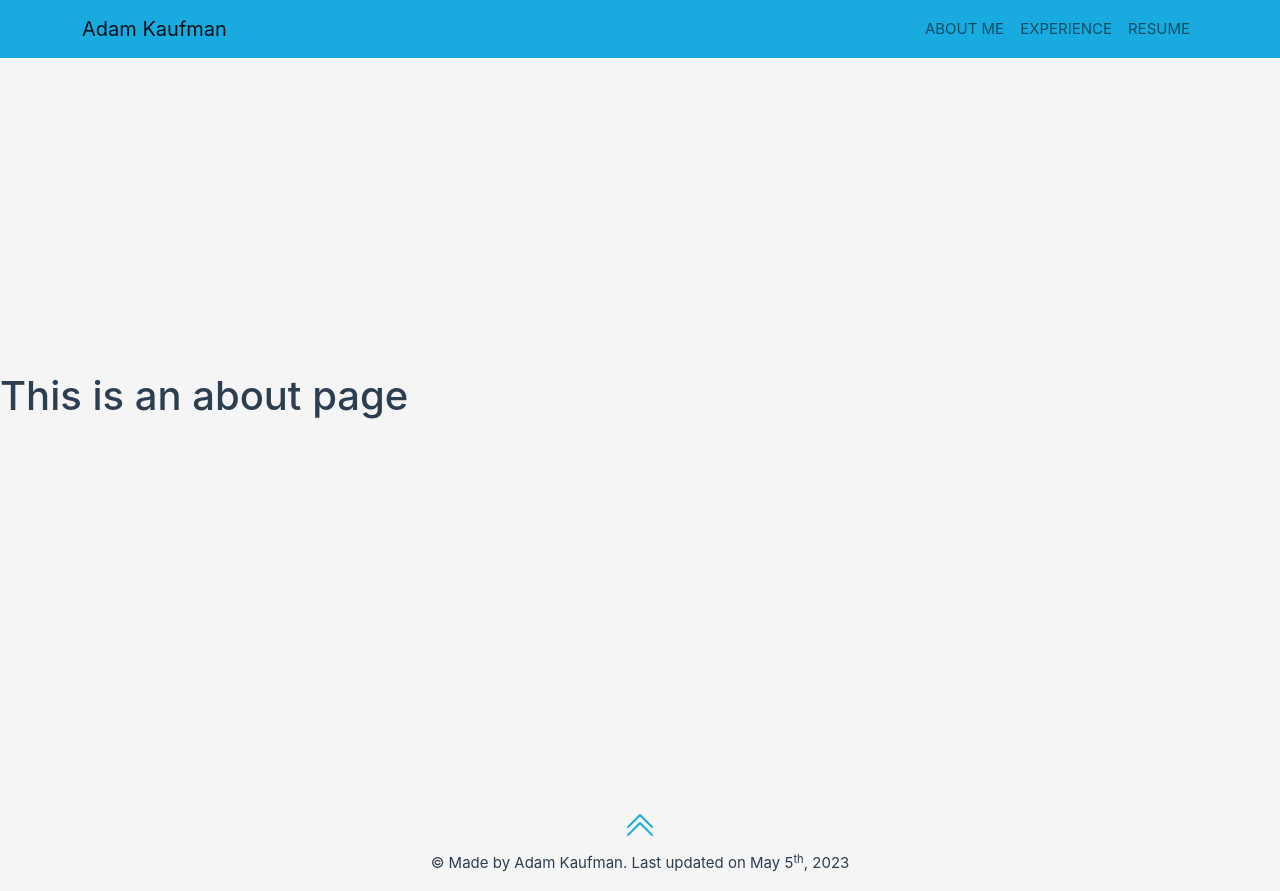
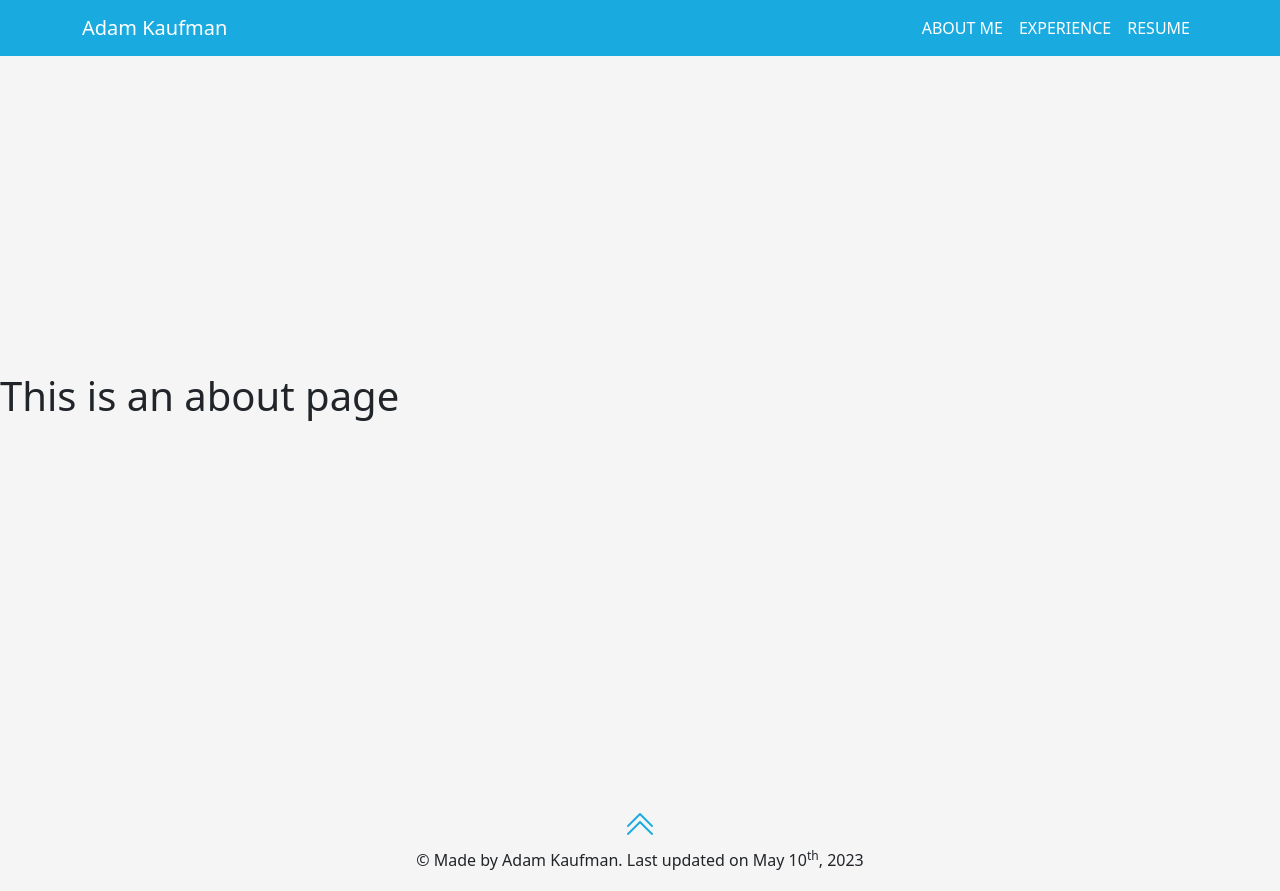
Before and after one commit to awk11/Adam-Website, a Vue app in the folder Adam-Website/: page /about in a window 1280 px wide. Built offline with nearby package versions, Linux system fonts and the light colour scheme.

Commit message:
Integrated sass and moved styling over to scss file

```diff
--- a/Adam-Website/package.json
+++ b/Adam-Website/package.json
@@ -1,7 +1,7 @@
 {
   "name": "adam-website",
   "description": "Adam Kaufman's Personal Website",
-  "version": "0.0.1",
+  "version": "0.0.4",
   "private": true,
   "scripts": {
     "dev": "vite",
@@ -33,7 +33,9 @@
     "eslint-plugin-vue": "^9.11.0",
     "prettier": "^2.8.8",
     "sass": "^1.62.1",
+    "sass-loader": "^13.2.2",
     "start-server-and-test": "^2.0.0",
-    "vite": "^4.3.4"
+    "vite": "^4.3.4",
+    "vite-plugin-sass": "^0.1.0"
   }
 }
--- a/Adam-Website/src/App.vue
+++ b/Adam-Website/src/App.vue
@@ -37,6 +37,12 @@ function toggleNav () {
 		<a href="#top" title="To Top">
 			<span class="bi bi-chevron-double-up style-color"></span>
 		</a>
-		<p>&copy; Made by Adam Kaufman. Last updated on May 5<sup>th</sup>, 2023</p>
+		<p>&copy; Made by Adam Kaufman. Last updated on May 10<sup>th</sup>, 2023</p>
 	</footer>
 </template>
+
+<!-- <style scoped>
+.nav-link, .navbar-brand {
+	color: white;
+}
+</style> -->
--- a/Adam-Website/src/assets/main.css
+++ b/Adam-Website/src/assets/main.css
@@ -2,14 +2,16 @@
 /*TODO: finish styling*/
 #app {
   margin: 0 auto;
-  /* padding: 2rem; */
-	/* padding-top: 80px; */
-
   font-weight: normal;
 }
 
 body {
+	min-height: 100vh;
 	background-color: whitesmoke;
+	transition: color 0.5s, background-color 0.5s;
+	text-rendering: optimizeLegibility;
+  -webkit-font-smoothing: antialiased;
+  -moz-osx-font-smoothing: grayscale;
 }
 
 a,
--- a/Adam-Website/src/assets/styles.scss
+++ b/Adam-Website/src/assets/styles.scss
@@ -1,19 +1,110 @@
-@import "bootstrap/scss/bootstrap";
+// @import "bootstrap/scss/bootstrap";
 
+$theme-color: #19aae0;
 
 #app {
   margin: 0 auto;
-  padding: 2rem;
-
   font-weight: normal;
 }
 
-body {
-	background-color: skyblue;
+#welcome {
+	background-color: $theme-color;
+	color: white;
+	padding: 60px 50px;
+	font-family: Montserrat, sans-serif;
+	margin-bottom: 0;
 }
 
+#about {
+	color: white;
+	background-color: red;
+	padding: 60px 50px;
+}
+
+#experience {
+	color: white;
+	background-color: green;
+	padding: 60px 50px;
+}
+
+#resume {
+	color: white;
+	background-color: purple;
+	padding: 60px 50px;
+}
+
+body {
+	min-height: 100vh;
+	background-color: whitesmoke;
+	transition: color 0.5s, background-color 0.5s;
+	text-rendering: optimizeLegibility;
+  -webkit-font-smoothing: antialiased;
+  -moz-osx-font-smoothing: grayscale;
+}
+
+//App
 .navbar {
-	background-color: #19aae0;
+	background-color: $theme-color;
 	opacity: 1;
 	color: white;
 }
+
+.nav-link, .navbar-brand {
+	color: white;
+}
+
+
+.style-color {
+	color: $theme-color;
+	font-size: 2rem;
+}
+
+//Resume
+iframe {
+	width: 75%;
+	height: 480px;
+}
+
+// Poject Modal
+.carousel-item img, video {
+	cursor: pointer;
+}
+
+
+//Project Tile
+.prj{
+	position: relative;
+	max-width: 250px;
+	max-height: 250px;
+	margin: auto;
+	margin-bottom: 10px;
+
+	img {
+		-webkit-transition: opacity .75s ease-in-out;
+		-moz-transition: opacity .75s ease-in-out;
+		-o-transition: opacity .75s ease-in-out;
+		transition: opacity .75s ease-in-out;
+		-webkit-box-shadow: 0 1px 2px rgba(0, 0, 0, .075);
+		box-shadow: 0 1px 2px rgba(0, 5, 0, .075);
+
+		&.normal {
+				position: relative;
+				margin: auto;
+				max-width: 250px;
+				max-height: 250px;
+		}
+
+		&.onhover {
+				opacity: 0;
+				position: absolute;
+				top: 0px;
+				left: 0px;
+				max-width: 250px;
+				max-height: 250px;
+		}
+	}
+
+	&:hover > img.onhover {
+		opacity: 1;
+	}
+}
--- a/Adam-Website/src/components/BiographyChunk.vue
+++ b/Adam-Website/src/components/BiographyChunk.vue
@@ -2,11 +2,11 @@
 import { ref } from 'vue';
 import axios from 'axios'
 
+const loading = ref(true);
 const bioBlurb = ref("");
 const interests = ref([]);
 const skills = ref([]);
 const contacts = ref({})
-const loading = ref(true);
 
 axios.get("http://localhost:11001/getBio")
 	.then(response => {
@@ -35,8 +35,7 @@ axios.get("http://localhost:11001/getBio")
 			<div class="row">
 				<div v-if="loading" class="loading">Loading...</div>
 				<div v-else class="col-sm-10">
-					<h4>
-						{{ bioBlurb }}
+					<h4 v-html="bioBlurb">
 					</h4>
 				</div>
 			</div>
--- a/Adam-Website/src/components/ExperienceChunk.vue
+++ b/Adam-Website/src/components/ExperienceChunk.vue
@@ -5,8 +5,8 @@ import Tile from '../scripts/tile.js';
 
 import axios from 'axios'
 
+const loading = ref(true);
 const projTiles = ref({});
-const loading = ref(true);
 GetProjects("Professional");
 
 async function GetProjects(type) {
--- a/Adam-Website/src/components/ResumeChunk.vue
+++ b/Adam-Website/src/components/ResumeChunk.vue
@@ -2,8 +2,8 @@
 import { ref } from 'vue';
 import axios from 'axios'
 
+const loading = ref(true);
 const resumeUrl = ref("");
-const loading = ref(true);
 
 axios.get("http://localhost:11001/getResume")
 	.then(response => {
@@ -26,9 +26,9 @@ axios.get("http://localhost:11001/getResume")
 	</div>
 </template>
 
-<style scoped>
+<!-- <style scoped>
 	iframe {
 		width: 75%;
 		height: 480px;
 	}
-</style>
+</style> -->
--- a/Adam-Website/src/components/project_items/ProjectModal.vue
+++ b/Adam-Website/src/components/project_items/ProjectModal.vue
@@ -65,8 +65,8 @@ function HidingModal() {
 	</div>
 </template>
 
-<style scoped>
+<!-- <style scoped>
 .carousel-item img, video {
 	cursor: pointer;
 }
-</style>
+</style> -->
--- a/Adam-Website/src/components/project_items/ProjectTile.vue
+++ b/Adam-Website/src/components/project_items/ProjectTile.vue
@@ -40,8 +40,7 @@ function ShowModal() {
 	</div>
 </template>
 
-<style scoped>
-/* TODO: Move to SASS */
+<!-- <style scoped>
 .prj{
 	position: relative;
 	max-width: 250px;
@@ -77,4 +76,4 @@ function ShowModal() {
 .prj:hover > img.onhover {
 	opacity: 1;
 }
-</style>
+</style> -->
--- a/Adam-Website/src/scripts/main.js
+++ b/Adam-Website/src/scripts/main.js
@@ -1,8 +1,8 @@
 import "bootstrap/dist/css/bootstrap.min.css"
 import "bootstrap"
 import "bootstrap-icons/font/bootstrap-icons.min.css"
-import '../assets/main.css'
-// import './assets/styles.scss'
+// import '../assets/main.css'
+import '../assets/styles.scss'
 
 import { createApp } from 'vue'
 import { createPinia } from 'pinia'
--- a/Adam-Website/src/views/HomeView.vue
+++ b/Adam-Website/src/views/HomeView.vue
@@ -17,7 +17,7 @@ import ProjectModal from '../components/project_items/ProjectModal.vue';
 	<ProjectModal />
 </template>
 
-<style scoped>
+<!-- <style scoped>
 
 #welcome {
 	background-color: #19aae0;
@@ -45,4 +45,4 @@ import ProjectModal from '../components/project_items/ProjectModal.vue';
 	padding: 60px 50px;
 }
 
-</style>
+</style> -->
--- a/Adam-Website/vite.config.js
+++ b/Adam-Website/vite.config.js
@@ -2,10 +2,11 @@ import { fileURLToPath, URL } from 'node:url'
 
 import { defineConfig } from 'vite'
 import vue from '@vitejs/plugin-vue'
+import sass from 'vite-plugin-sass';
 
 // https://vitejs.dev/config/
 export default defineConfig({
-  plugins: [vue()],
+  plugins: [vue(), sass()],
   resolve: {
     alias: {
       '@': fileURLToPath(new URL('./src', import.meta.url))
```
Also changed, not shown: 1 other file (tests, documents, lock files or other folders).
